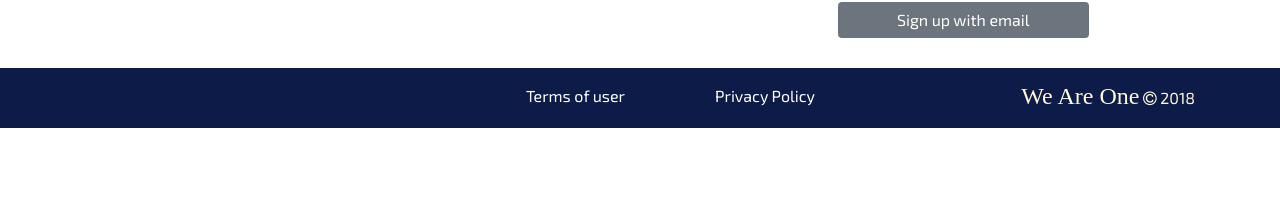
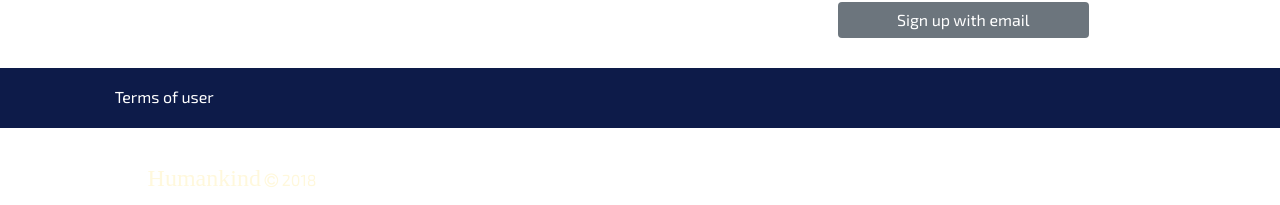
Before and after one commit to iampossible/impossiblepeople, a React (Create React App) app in the folder web/: page / in a window 1280 px wide. Shown: the part 703-908 px from the top of the page. Before the commit the page ends 831 px from the top, so only its background shows below. Built offline with nearby package versions, Linux system fonts and the light colour scheme; no server answers; a web font is replaced by a local one.

Commit message:
replaced the Container element and with the facebook's Fragment

```diff
--- a/web/src/components/views/Footer.js
+++ b/web/src/components/views/Footer.js
@@ -1,11 +1,10 @@
-import React, { Component } from "react";
-import { Container, Row, Col } from "reactstrap";
+import React, { Component, Fragment } from "react";
+import { Col } from "reactstrap";
 
 export default class Footer extends Component {
   render() {
     return (
-      <Container id="footer">
-        <Row>
+      <Fragment>
         <Col sm={4} className="d-none d-sm-block" />
         <Col xs={4} sm={2} id="termsOfUse">
           <p>
@@ -20,13 +19,12 @@ export default class Footer extends Component {
         <Col sm={1} className="d-none d-sm-block" />
         <Col xs={3} sm={3} id="footerCopyright">
           <p>
-              <span className="d-none d-sm-inline">We Are One</span>&nbsp;
+            <span className="d-none d-sm-inline">Humankind</span>&nbsp;
             <i className="fa fa-copyright" aria-hidden="true" />&nbsp;
             {new Date().getFullYear()}
           </p>
         </Col>
-        </Row>
-      </Container>
+      </Fragment>
     );
   }
 }
```
Lines whose indentation alone changed are shown as unchanged.
